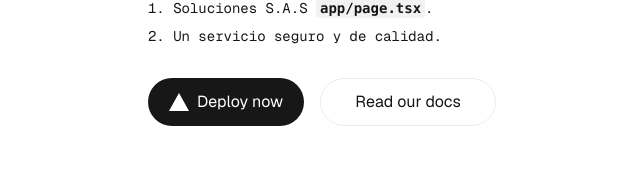
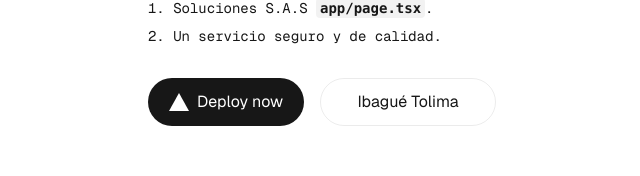
Before and after one commit to carlosjuliogarciaorjuela/carlosjuliogarciaorjuela, a Next.js app in the folder erp-frontend/: page / in a window 1280 px wide. Shown: the part 444-620 px from the top of the page, without its empty margins (318-958 px from the left). Built offline with nearby package versions, Linux system fonts and the light colour scheme.

Commit message:
chang file page frontend

```diff
--- a/erp-frontend/app/page.tsx
+++ b/erp-frontend/app/page.tsx
@@ -45,7 +45,7 @@
             target="_blank"
             rel="noopener noreferrer"
           >
-            Read our docs
+            Ibagué Tolima
           </a>
         </div>
       </main>
```
